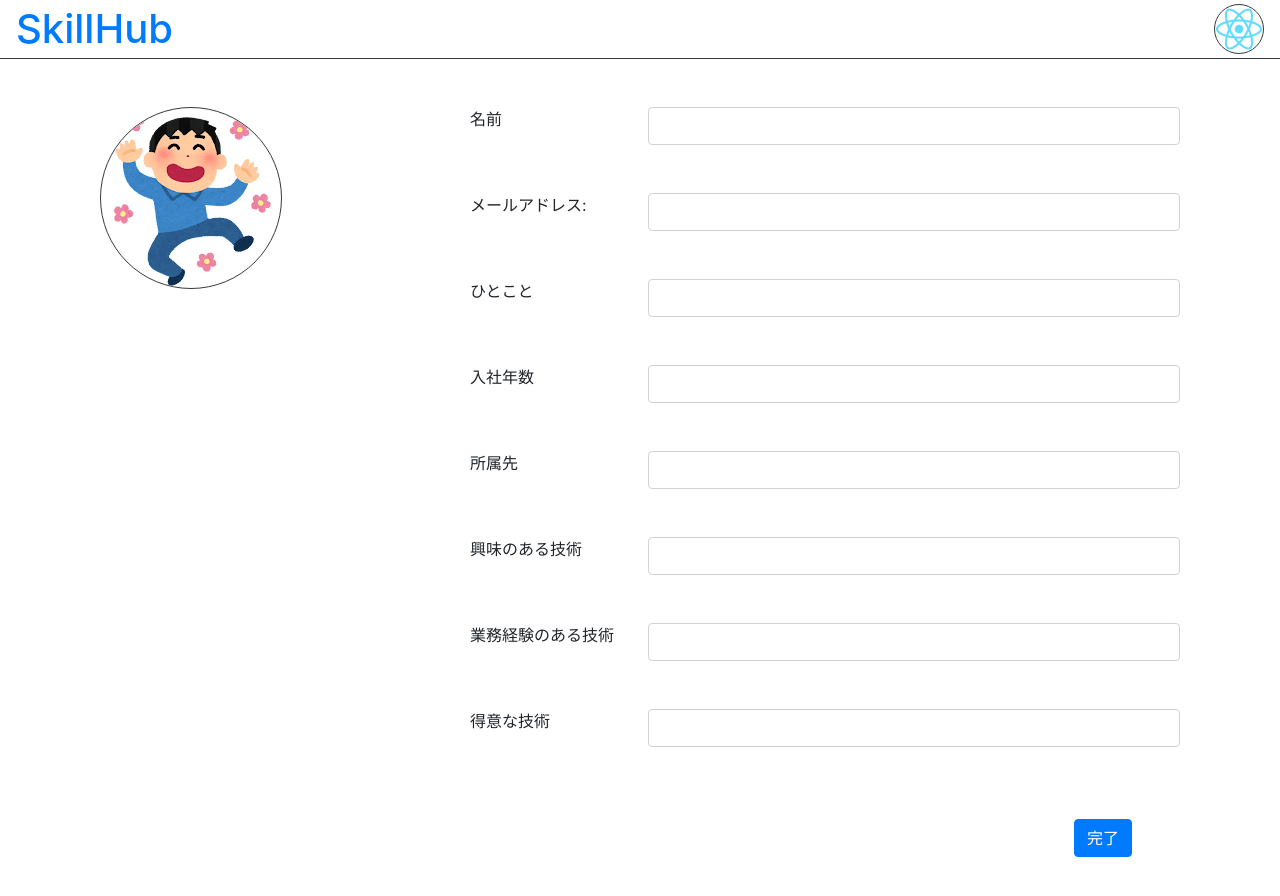
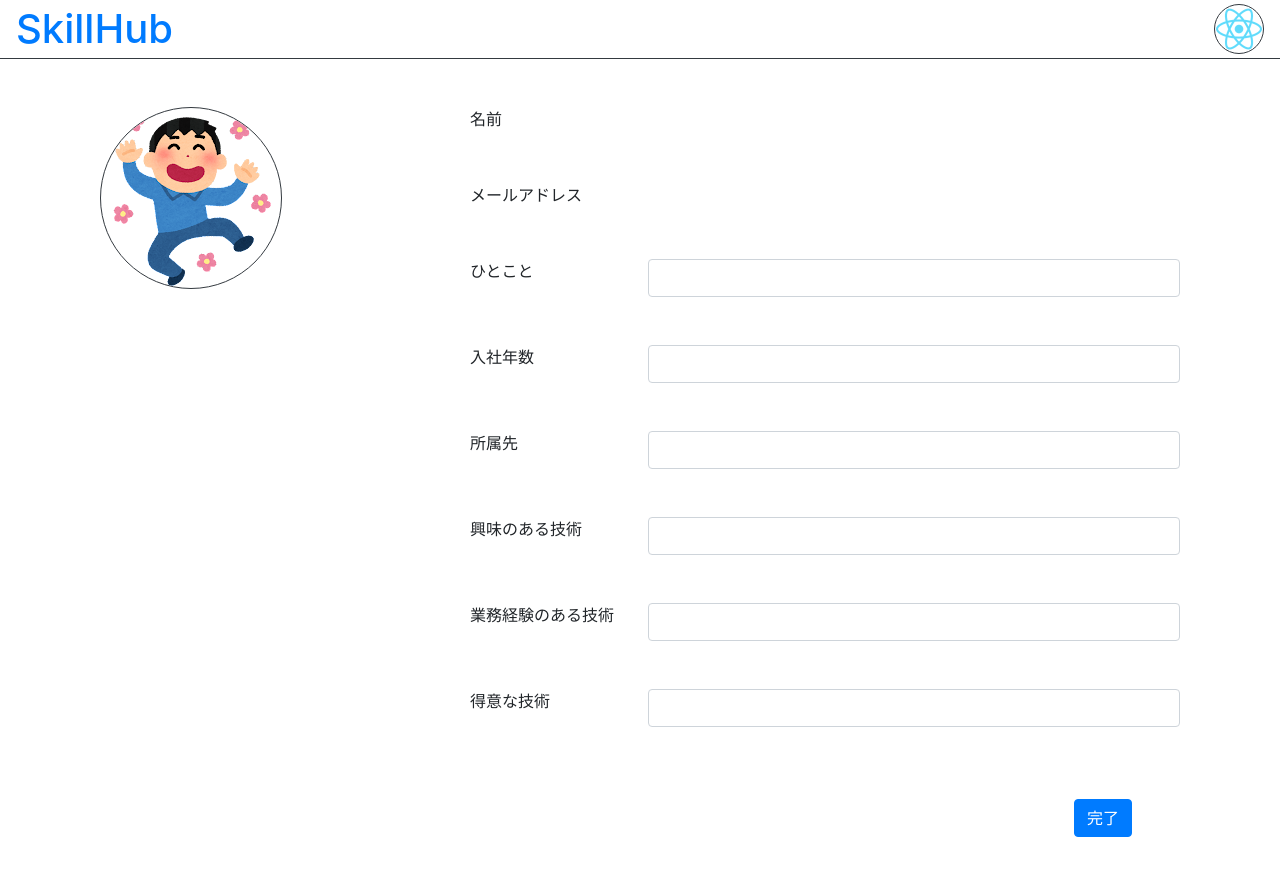
Before and after one commit to YoshiYoshiPro/SkillHub, a React (Create React App) app in the folder frontend/: page /profile in a window 1280 px wide. Shown: the top 896 px of the page. Built offline with nearby package versions, Linux system fonts and the light colour scheme; no server answers; the HTML template or start-up script is replaced by a standard one.

Commit message:
feat: ✨ プロフィールにユーザー情報反映

```diff
--- a/frontend/src/components/Profile.tsx
+++ b/frontend/src/components/Profile.tsx
@@ -1,7 +1,11 @@
 import { useCallback, useState } from "react";
+import { useAuthContext } from "../context/AuthContext";
 import log1 from "../img/log1.png";
 
 function Profile() {
+  // ユーザー情報を取得
+  const { user } = useAuthContext();
+
   const [textName, setNameText] = useState("");
   const [textMail, setMailText] = useState("");
   const [textJoin, setJoinText] = useState("");
@@ -55,7 +59,7 @@ function Profile() {
         <div className="d-flex">
           <div className="col-4 mt-5">
             <img
-              src={log1}
+              src={user?.photoURL || log1}
               className="rounded-circle border border-dark"
               alt="アイコン"
             />
@@ -64,26 +68,16 @@ function Profile() {
             <div className="mt-5 mb-5 d-flex">
               <p className=" mb-1">名前</p>
               {chenge ? (
-                <input
-                  type="text"
-                  className="form-control w-75 ml-auto"
-                  value={textName}
-                  onChange={nameChange}
-                />
+                <p className="text-center w-75 ml-auto">{user?.displayName}</p>
               ) : (
                 <p className="text-center w-75 ml-auto">{textName}</p>
               )}
             </div>
             <div className="mb-5 d-flex">
-              <p className=" mb-1">メールアドレス:</p>
+              <p className=" mb-1">メールアドレス</p>
 
               {chenge ? (
-                <input
-                  type="text"
-                  className="form-control w-75 ml-auto"
-                  value={textMail}
-                  onChange={mailChange}
-                />
+                <p className="text-center w-75 ml-auto">{user?.email}</p>
               ) : (
                 <p className="text-center w-75 ml-auto">{textMail}</p>
               )}
```
